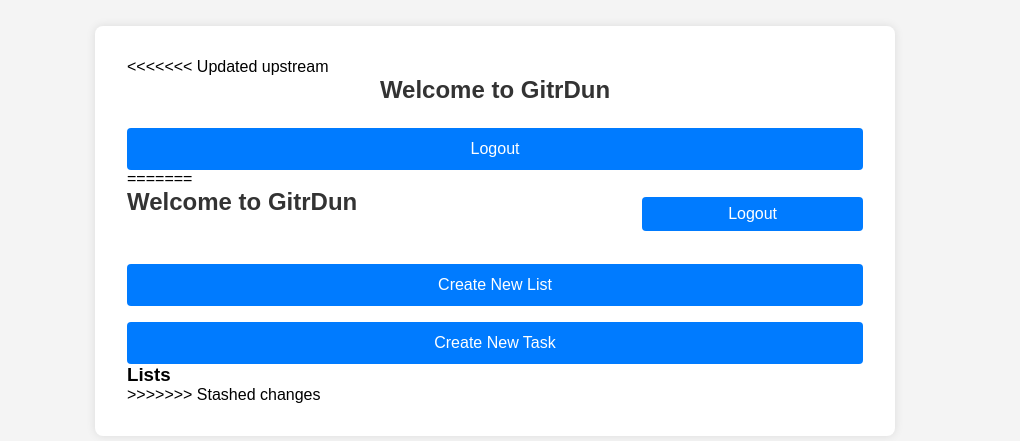
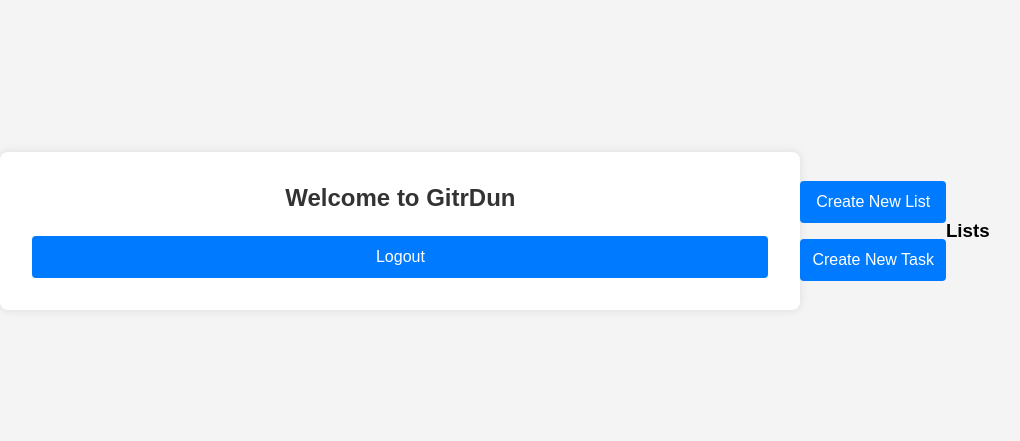
Before and after one commit to cembr7/CSE341-GitrDun-TeamProject, a website: page public/dashboard.html in a window 1280 px wide. Shown: the part 169-610 px from the top of the page, without its empty margins (145-1165 px from the left). Drawn offline with Linux system fonts and the light colour scheme.

```diff
--- a/public/dashboard.html
+++ b/public/dashboard.html
@@ -8,11 +8,6 @@
 </head>
 <body>
     <div class="form-container">
-<<<<<<< Updated upstream
-        <h2>Welcome to GitrDun</h2>
-        <button id="logout-btn">Logout</button>
-=======
-        <div class="dashboard-header">
             <h2>Welcome to GitrDun</h2>
             <button id="logout-btn">Logout</button>
         </div>
@@ -22,7 +17,6 @@
         </div>
         <h3>Lists</h3>
         <div class="list"></div>
->>>>>>> Stashed changes
     </div>
     <script src="app.js"></script>
 </body>
```
